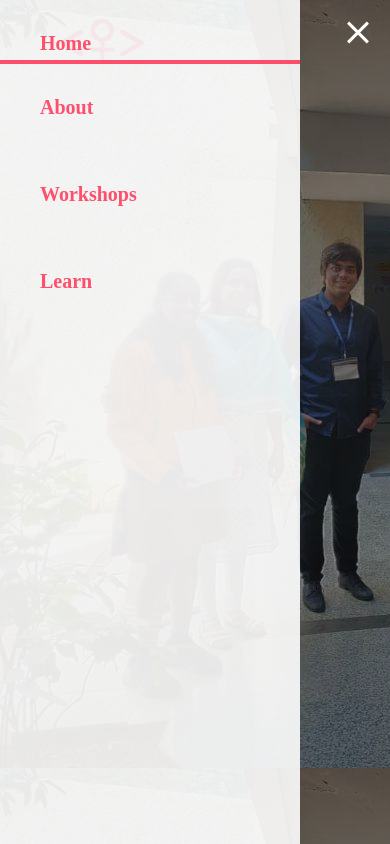
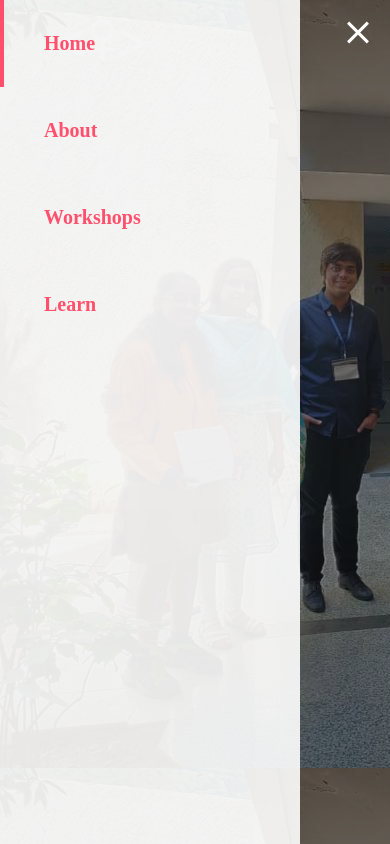
Before and after one commit to gogirlorganisation/thegirlcode.github.io, a website built with webpack: page src/workshop.html in a window 390 px wide. Both pictures are taken after a click on the element 315 px from the left and 42 px from the top of the page. Shown: the top 844 px of the page. Built offline with nearby package versions, Linux system fonts and the light colour scheme; a web font is replaced by a local one.

Commit message:
Minor UI fixes

```diff
--- a/src/sass/_nav.scss
+++ b/src/sass/_nav.scss
@@ -154,6 +154,16 @@ nav {
             a, &:before {
               transform: translateX(0);
             }
+
+            a {
+              border-left: 4px solid transparent;
+
+              &:hover {
+                padding-bottom: 2rem;
+                border-left: 4px solid $pink;
+                border-bottom: 0;
+              }
+            }
           }
         }
       }
--- a/src/sass/about.scss
+++ b/src/sass/about.scss
@@ -12,7 +12,7 @@ header {
       font-weight: 200;
       margin: 20px auto;
       width: 70%;
-      text-align: justify;
+      text-align: left;
 
       @media(max-width: 640px) {
         font-size: 2rem;
--- a/src/sass/workshop.scss
+++ b/src/sass/workshop.scss
@@ -8,7 +8,11 @@ header {
   padding: 0;
 
   nav {
-    background: rgba(256, 256, 256, 0.9);
+    position: absolute;
+    left: 0;
+    top: 0;
+    width: 100%;
+    color: white;
   }
 
   .hero {
--- a/src/workshop.html
+++ b/src/workshop.html
@@ -19,9 +19,9 @@
       <header
         style="background-image: url('/img/workshops/oakridge-einstein/1.jpg');"
       >
-        <nav class="bg-white">
+        <nav class="bg-pink">
           <div class="left">
-            <img src="../img/logo_trans.png" alt="The Girl Code" />
+            <img src="../img/logo_white.png" alt="The Girl Code" />
           </div>
           <div class="right">
             <div class="hamburger">
```
Also changed, not shown: src/workshops.html (+1 -1 lines).
